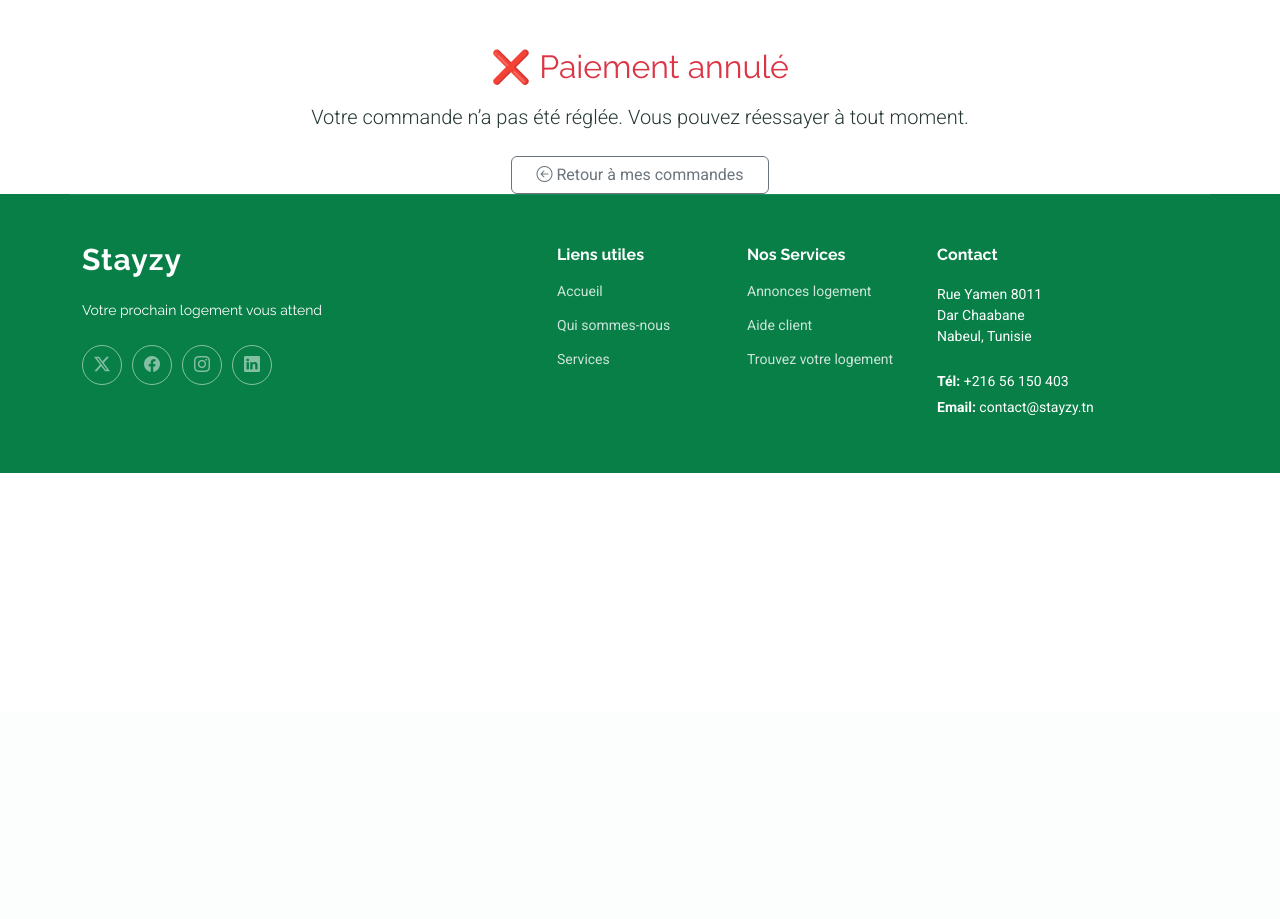
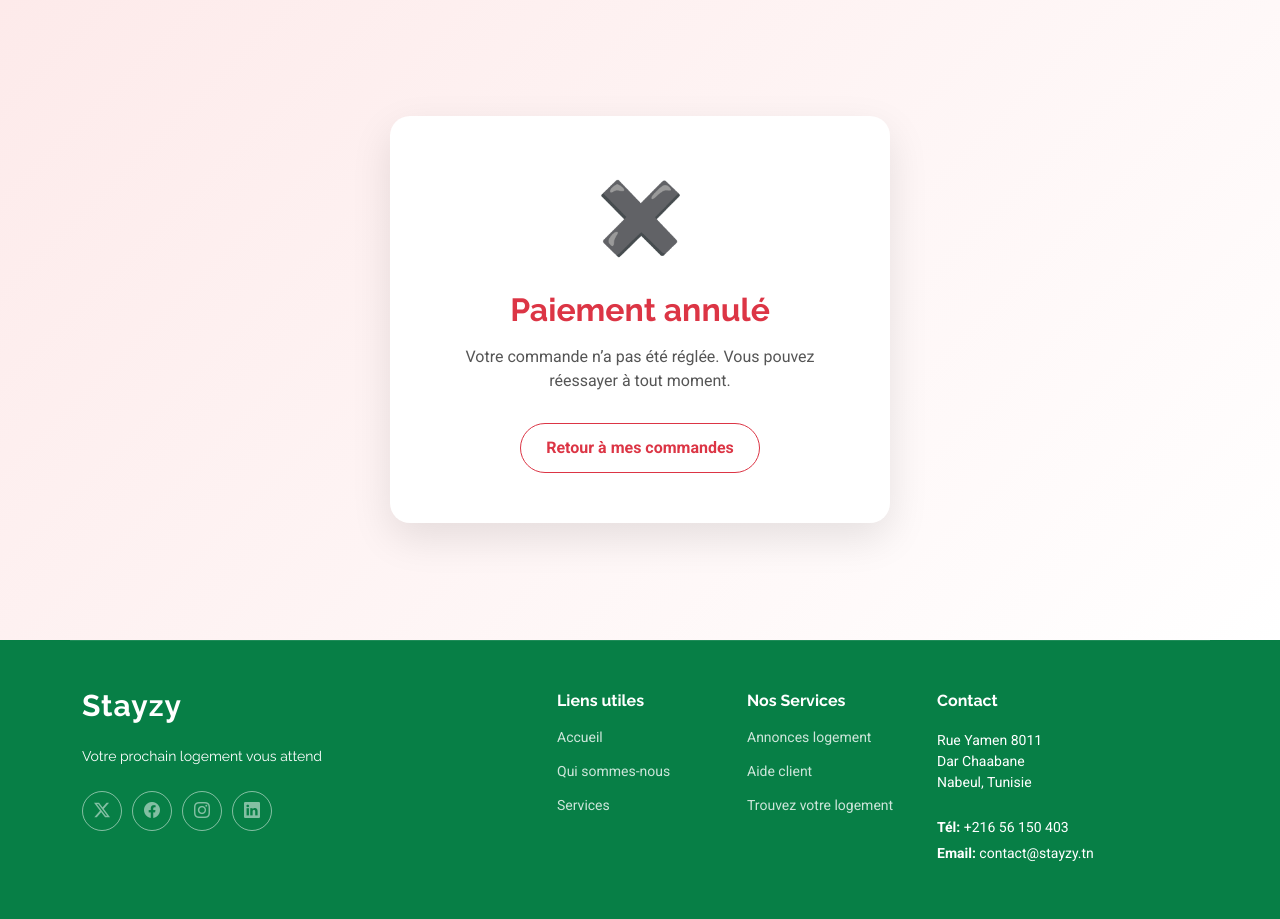
Before and after one commit to yessmine-aissa-larousse/Esprit-PIDEV-3A57-2026-Stayzy, a Symfony app: template templates/frontOffice/commande/cancel.html.twig in a window 1280 px wide. Shown: the part 89-1008 px from the top of the page. Before the commit the page ends 562 px from the top, so only its background shows below. Run offline with Twig, Linux system fonts and the light colour scheme; the template is opened without the code that fills it, so the values that code supplies are empty; some libraries are stand-ins or nearby versions.

```diff
--- a/templates/frontOffice/base.html.twig
+++ b/templates/frontOffice/base.html.twig
@@ -81,7 +81,7 @@
                             <span class="badge bg-primary comparateur-count-badge" style="display:none; font-size: 0.7em; margin-left: 5px;">0</span>
                         </a>
                         <li><a href="{{ path('front_reservation_list') }}">Mes Réservations</a></li>
-                        <li><a href="{{ path('commande_list') }}">Paiement</a></li>
+                        <li><a href="{{ path('commande_list') }}">Panier des commandes</a></li>
 
                     </li>
                 {% endif %}
--- a/templates/frontOffice/commande/cancel.html.twig
+++ b/templates/frontOffice/commande/cancel.html.twig
@@ -3,12 +3,74 @@
 {% block title %}Paiement annulé{% endblock %}
 
 {% block body %}
-<div class="container text-center mt-5">
-    <h2 class="text-danger mb-3">❌ Paiement annulé</h2>
-    <p class="lead">Votre commande n’a pas été réglée. Vous pouvez réessayer à tout moment.</p>
-    <div class="mt-4">
-        <a href="{{ path('commande_list') }}" class="btn btn-outline-secondary px-4">
-            <i class="bi bi-arrow-left-circle"></i> Retour à mes commandes
+<style>
+    .cancel-container {
+        min-height: 80vh;
+        display: flex;
+        align-items: center;
+        justify-content: center;
+        background: linear-gradient(135deg, #fdeaea, #ffffff);
+    }
+
+    .cancel-card {
+        background: #ffffff;
+        padding: 50px 40px;
+        border-radius: 20px;
+        box-shadow: 0 15px 40px rgba(0,0,0,0.1);
+        text-align: center;
+        max-width: 500px;
+        width: 100%;
+        animation: fadeIn 0.6s ease-in-out;
+    }
+
+    .cancel-icon {
+        font-size: 70px;
+        color: #dc3545;
+        margin-bottom: 20px;
+    }
+
+    .cancel-title {
+        font-weight: bold;
+        color: #dc3545;
+        margin-bottom: 15px;
+    }
+
+    .cancel-text {
+        color: #555;
+        margin-bottom: 30px;
+    }
+
+    .btn-cancel-custom {
+        padding: 12px 25px;
+        border-radius: 30px;
+        font-weight: 600;
+        transition: 0.3s;
+    }
+
+    .btn-cancel-custom:hover {
+        transform: scale(1.05);
+        box-shadow: 0 5px 15px rgba(220,53,69,0.3);
+    }
+
+    @keyframes fadeIn {
+        from { opacity: 0; transform: translateY(20px); }
+        to { opacity: 1; transform: translateY(0); }
+    }
+</style>
+
+<div class="cancel-container">
+    <div class="cancel-card">
+        <div class="cancel-icon">
+            ✖
+        </div>
+        <h2 class="cancel-title">Paiement annulé</h2>
+        <p class="cancel-text">
+            Votre commande n’a pas été réglée.
+            Vous pouvez réessayer à tout moment.
+        </p>
+
+        <a href="{{ path('commande_list') }}" class="btn btn-outline-danger btn-cancel-custom">
+            Retour à mes commandes
         </a>
     </div>
 </div>
--- a/templates/frontOffice/commande/list.html.twig
+++ b/templates/frontOffice/commande/list.html.twig
@@ -6,7 +6,7 @@
 
 <div class="container-fluid mb-5">
     <div class="mb-4 mt-5 text-center">
-        <h2 class="fw-semibold text-success" style="font-size:32px;">Mes Commandes</h2>
+        <h2 class="fw-semibold text-success" style="font-size:32px;">panier de mes commandes</h2>
     </div>
 
     {% for message in app.flashes('success') %}
```
Also changed, not shown: templates/frontOffice/commande/success.html.twig (+68 -6 lines).
